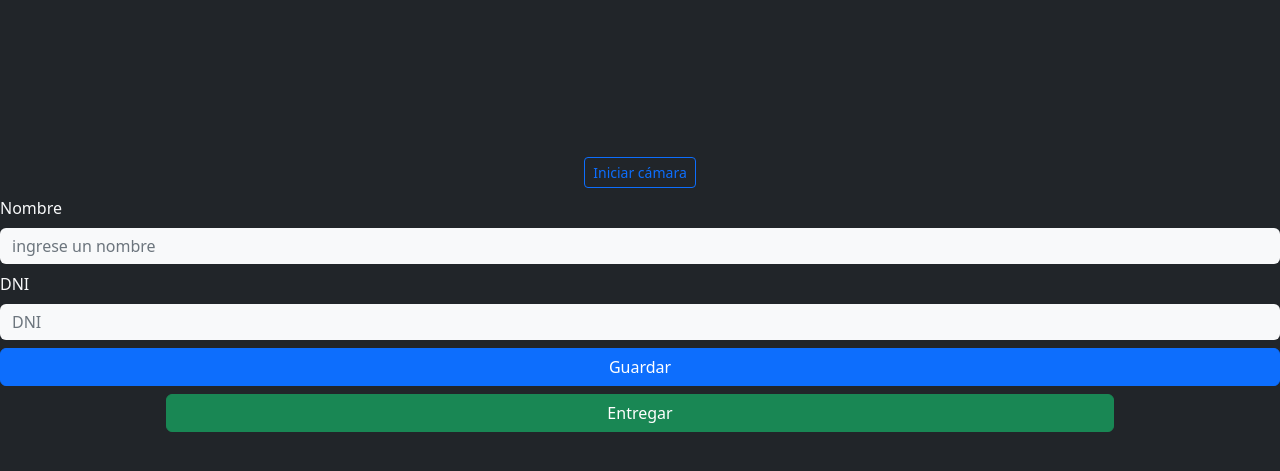
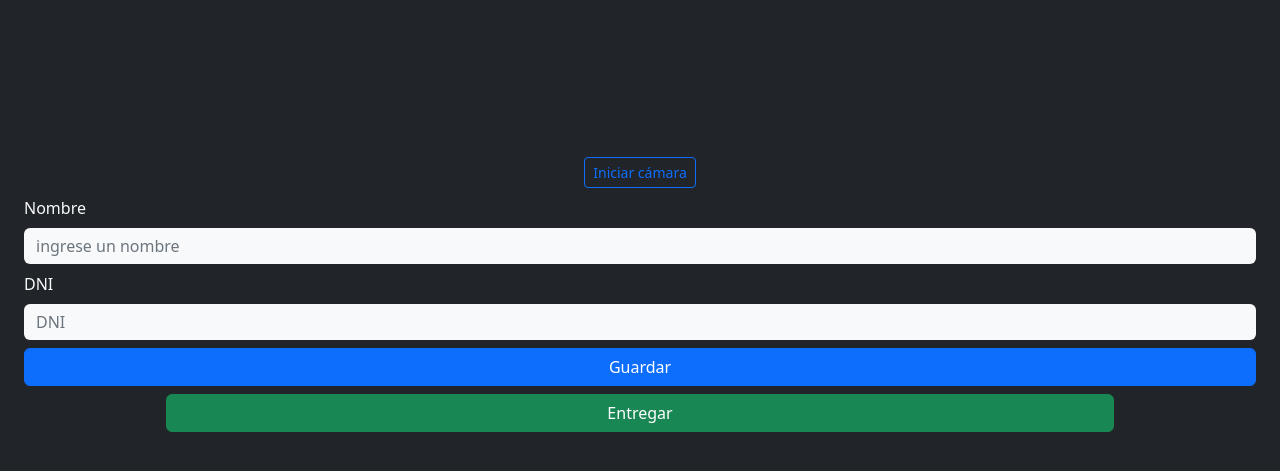
Before and after one commit to X-abelX/mrms, a Flask app: page /entrega/1/1 in a window 1280 px wide. Shown: the part 185-656 px from the top of the page. Run offline with Flask 3, Linux system fonts and the light colour scheme; some libraries are stand-ins or nearby versions.

Commit message:
add padding form entrega

```diff
--- a/templates/entrega.html
+++ b/templates/entrega.html
@@ -57,7 +57,7 @@
                 <!-- Imágenes tomadas con la cámara web se agregarán aquí -->
                 <div id="photo-list" class="d-block w-100"></div>
             </div>
-            <form class="mb-2 vw-100" action="" method="POST">
+            <form class="mb-2 vw-100 px-4" action="" method="POST">
                 <div class="mb-2 w-100">
                     <label for="name" class="form-label font-weight-bold text-light">Nombre</label>
                     <input name="name" type="text" class="form-control bg-light border-0 text-dark" id="name"
```
Also changed, not shown: 1 other file.
